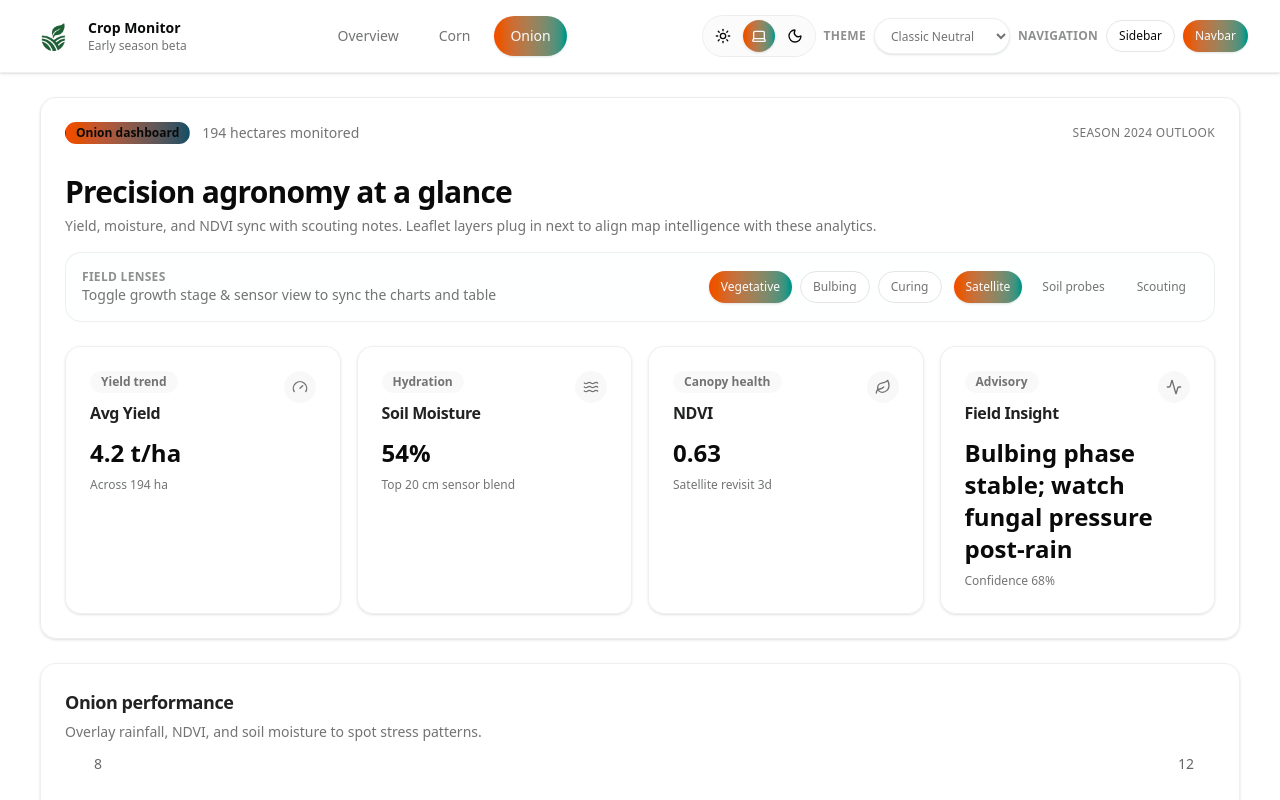
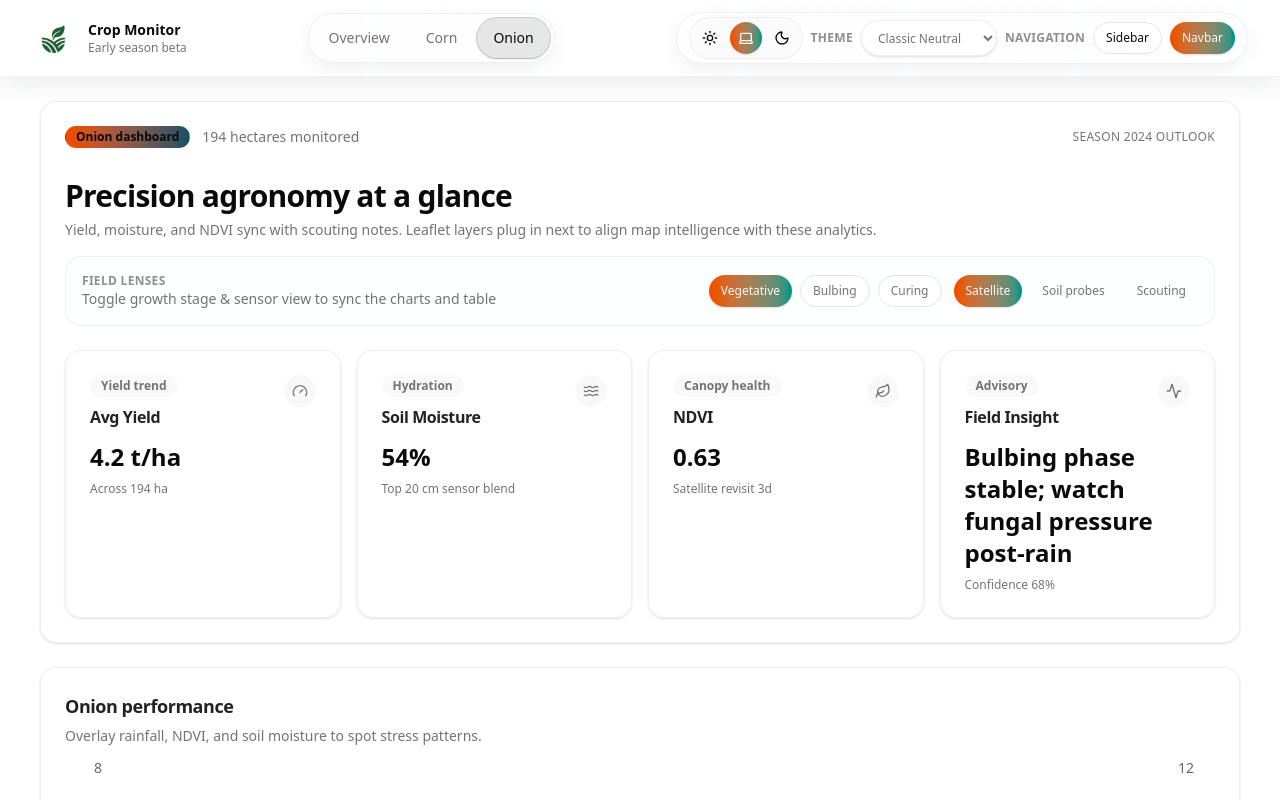
Before and after one commit to ronniechy26/crop-monitoring-dashboard, a Next.js app: page /onion in a window 1280 px wide. Shown: the top 800 px of the page. Built offline with nearby package versions, Linux system fonts and the light colour scheme.

Commit message:
style : made the footer maximize the width

```diff
--- a/components/layout/app-footer.tsx
+++ b/components/layout/app-footer.tsx
@@ -7,13 +7,13 @@ export function AppFooter({ className }: { className?: string }) {
   return (
     <footer
       className={cn(
-        "relative isolate overflow-hidden rounded-3xl border border-border/60 bg-background/90 px-6 py-10 text-sm text-muted-foreground shadow-[0_30px_75px_-35px_rgba(15,23,42,0.65)] backdrop-blur",
-        "before:absolute before:-right-20 before:-top-24 before:h-72 before:w-72 before:rounded-full before:bg-[radial-gradient(circle_at_center,_var(--primary)_0%,_transparent_70%)] before:opacity-50",
-        "after:absolute after:-bottom-24 after:-left-16 after:h-64 after:w-64 after:rounded-full after:bg-[radial-gradient(circle_at_center,_var(--chart-2)_0%,_transparent_70%)] after:opacity-40",
-        "sm:px-10 lg:px-12",
+        "relative isolate w-full overflow-hidden border-t border-border/60 bg-background/90 py-10 text-sm text-muted-foreground shadow-[0_-20px_45px_-35px_rgba(15,23,42,0.65)] backdrop-blur supports-[backdrop-filter]:bg-background/75",
+        "before:absolute before:-right-20 before:-top-24 before:h-72 before:w-72 before:rounded-full before:opacity-50",
+        "after:absolute after:-bottom-24 after:-left-16 after:h-64 after:w-64 after:rounded-full after:opacity-40",
         className,
       )}
     >
+      <div className="mx-auto flex w-full max-w-[1920px] flex-col gap-10 px-4 text-sm sm:px-10 lg:px-12">
         <div className="relative z-10 flex flex-col gap-10 md:flex-row md:items-start md:justify-between">
           <div className="max-w-2xl space-y-4">
             <span className="inline-flex items-center gap-2 rounded-full border border-border/60 bg-background/40 px-3 py-1 text-xs font-medium uppercase tracking-wider text-muted-foreground/80">
@@ -71,6 +71,7 @@ export function AppFooter({ className }: { className?: string }) {
             </p>
           </div>
         </div>
+      </div>
     </footer>
   );
 }
--- a/components/layout/app-navbar.tsx
+++ b/components/layout/app-navbar.tsx
@@ -19,7 +19,7 @@ export function AppNavbar() {
 
   return (
     <>
-      <header className="sticky top-0 z-50 w-full border-b border-border/60 bg-background/90 shadow-sm backdrop-blur supports-[backdrop-filter]:bg-background/70">
+      <header className="sticky top-0 z-50 w-full border-b border-border/50 bg-gradient-to-r from-background/95 via-background/80 to-background/95 shadow-[0_8px_24px_rgba(15,23,42,0.08)] backdrop-blur supports-[backdrop-filter]:bg-background/70">
         <div className="mx-auto flex w-full max-w-[1920px] items-center justify-between gap-3 px-3 py-3 sm:px-6 lg:px-8 2xl:px-12">
           <div className="flex items-center gap-3">
             <Button
@@ -49,28 +49,46 @@ export function AppNavbar() {
               </div>
             </div>
           </div>
-          <nav className="hidden flex-1 items-center justify-center gap-2 md:flex">
+          <nav className="hidden flex-1 items-center justify-center md:flex">
+            <div className="relative flex items-center gap-1 rounded-full border border-border/60 bg-muted/20 px-1 py-1 shadow-[0_6px_18px_rgba(15,23,42,0.06)] backdrop-blur supports-[backdrop-filter]:bg-muted/10">
               {navigationLinks.map((item) => {
                 const isActive =
                   pathname === item.href ||
                   (item.href !== "/" && pathname?.startsWith(item.href));
+
                 return (
+                  <motion.div key={item.href} className="relative">
+                    {isActive ? (
+                      <motion.span
+                        layoutId="navbar-active-pill"
+                        className="absolute inset-0 -z-10 rounded-full bg-primary/10 ring-1 ring-primary/20"
+                        transition={{ type: "spring", stiffness: 260, damping: 30 }}
+                      />
+                    ) : null}
                     <Button
-                  key={item.href}
                       asChild
-                  variant={isActive ? "accent" : "ghost"}
+                      variant="ghost"
                       className={cn(
-                    "rounded-full px-4 text-sm",
-                    isActive ? "shadow-sm" : "text-muted-foreground",
+                        "group relative overflow-hidden rounded-full px-4 py-2 text-sm font-medium text-muted-foreground transition-all duration-200 data-[active=true]:text-foreground data-[active=true]:shadow-sm",
+                        "hover:bg-transparent hover:text-foreground",
                       )}
                       aria-pressed={isActive}
+                      data-active={isActive}
                     >
-                  <Link href={item.href}>{item.label}</Link>
+                      <Link href={item.href}>
+                        <span className="relative z-10">{item.label}</span>
+                        <span className="absolute inset-0 -z-10 rounded-full bg-primary/5 opacity-0 transition-opacity duration-200 group-hover:opacity-100" />
+                      </Link>
                     </Button>
+                  </motion.div>
                 );
               })}
+            </div>
           </nav>
-          <ThemeControls showNavigationPlacement className="hidden lg:flex" />
+          <ThemeControls
+            showNavigationPlacement
+            className="hidden items-center rounded-full border border-border/60 bg-muted/20 px-3 py-1 shadow-[0_6px_18px_rgba(15,23,42,0.06)] backdrop-blur supports-[backdrop-filter]:bg-muted/10 lg:flex"
+          />
         </div>
       </header>
       <AnimatePresence>
--- a/components/layout/app-shell.tsx
+++ b/components/layout/app-shell.tsx
@@ -86,11 +86,9 @@ function ShellInner({ children }: AppShellProps) {
             </div>
           ) : null}
           <main className="space-y-6">{children}</main>
-          <Suspense fallback={<span>...</span>}>
-            <AppFooter className="mt-12" />
-          </Suspense>
         </div>
       </div>
+      <AppFooter className="mt-12" />
     </div>
   );
 }
```
Lines whose indentation alone changed are shown as unchanged.
